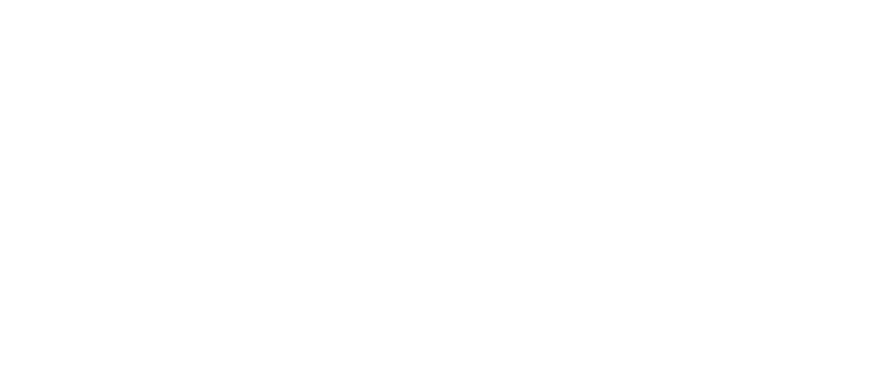
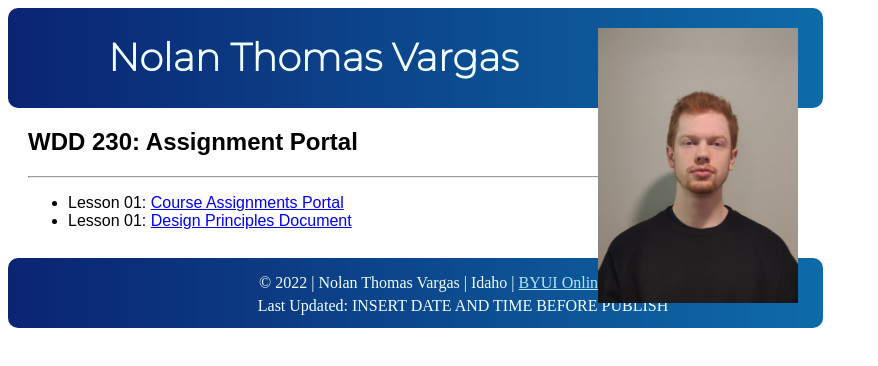
Before and after one commit to nolanvargas/WDD230-W1, a plain HTML site: page index.html in a window 1280 px wide. Shown: the whole page, without its empty margins (0-878 px from the left). Drawn offline with Linux system fonts and the light colour scheme.

Commit message:
created index and css as well as img of myself

```diff
--- a/index.html
+++ b/index.html
@@ -1 +1,34 @@
-<!DOCTYPE>
+<!DOCTYPE html>
+<html lang="en">
+  <head>
+    <meta charset="UTF-8">
+    <meta name="viewport" content="width=device-width, initial-scale=1.0">
+    <meta http-equiv="X-UA-Compatible" content="ie=edge">
+    <title>Thomas Vargas</title>
+    <link rel="stylesheet" href="style.css">
+  </head>
+  <body>
+
+    <div id="myname">
+        <h1 id="name">Nolan Thomas Vargas</h1>
+    </div>
+
+    <div id="portalstuff">
+        <h2 id="title">WDD 230: Assignment Portal</h2>
+        <hr>
+        <ul id="lessons">
+            <li>Lesson 01: <a href="url">Course Assignments Portal</a></li>
+            <li>Lesson 01: <a href="url">Design Principles Document</a></li>
+        </ul>
+    </div>
+
+    <div id="footer">
+        <p id="footerA">&copy; 2022 | Nolan Thomas Vargas | Idaho | <a href="url" style="color: #B1E4FB">BYUI Online Learning</a></p>
+        <p id="footerB">Last Updated: INSERT DATE AND TIME BEFORE PUBLISH</p>
+    </div>
+
+    <img id="pictureofMe" src="aboutMeWebpage.png" alt="picture of Thomas" height="275" width="200">
+
+	<script src="index.js"></script>
+  </body>
+</html>
--- /dev/null
+++ b/style.css
@@ -0,0 +1,50 @@
+@import url('https://fonts.googleapis.com/css2?family=Montserrat:wght@100;200&family=Quicksand:wght@300&family=Source+Sans+Pro:wght@200&display=swap');
+
+body {
+    display: grid;
+    grid-template-columns: 600px 215px;
+    grid-template-rows: 100px 150px 70px;
+}
+
+#myname {
+    grid-area: 1/1/1/3;
+    background-image: linear-gradient(to right, #0A2472 , #0E6BA8);    border-radius: 10px;
+    color: azure;
+    font-size: larger;
+    font-family: 'Montserrat', sans-serif;
+    font-weight: 100;
+}
+
+#name {
+    margin-left: 100px;
+    margin-right: 100px;
+}
+
+#portalstuff {
+    grid-area: 2/1/2/1;
+    font-family: 'Nunito', sans-serif;
+    padding-left: 20px;
+}
+
+#footer {
+    grid-area: 3/1/3/3;
+    background-image: linear-gradient(to right, #0A2472 , #0E6BA8);
+    border-radius: 10px;
+    color: azure;
+    padding-left: 95px;
+    justify-items: center;
+}
+
+#footerA {
+    margin-bottom: 5px;
+}
+
+#footerB {
+    margin: 5px;
+}
+
+#pictureofMe {
+    grid-area: 1/2/2/2;
+    padding-top: 20px;
+    margin-left: -10px;
+}
```
Also changed, not shown: aboutMeWebpage.png (added).
